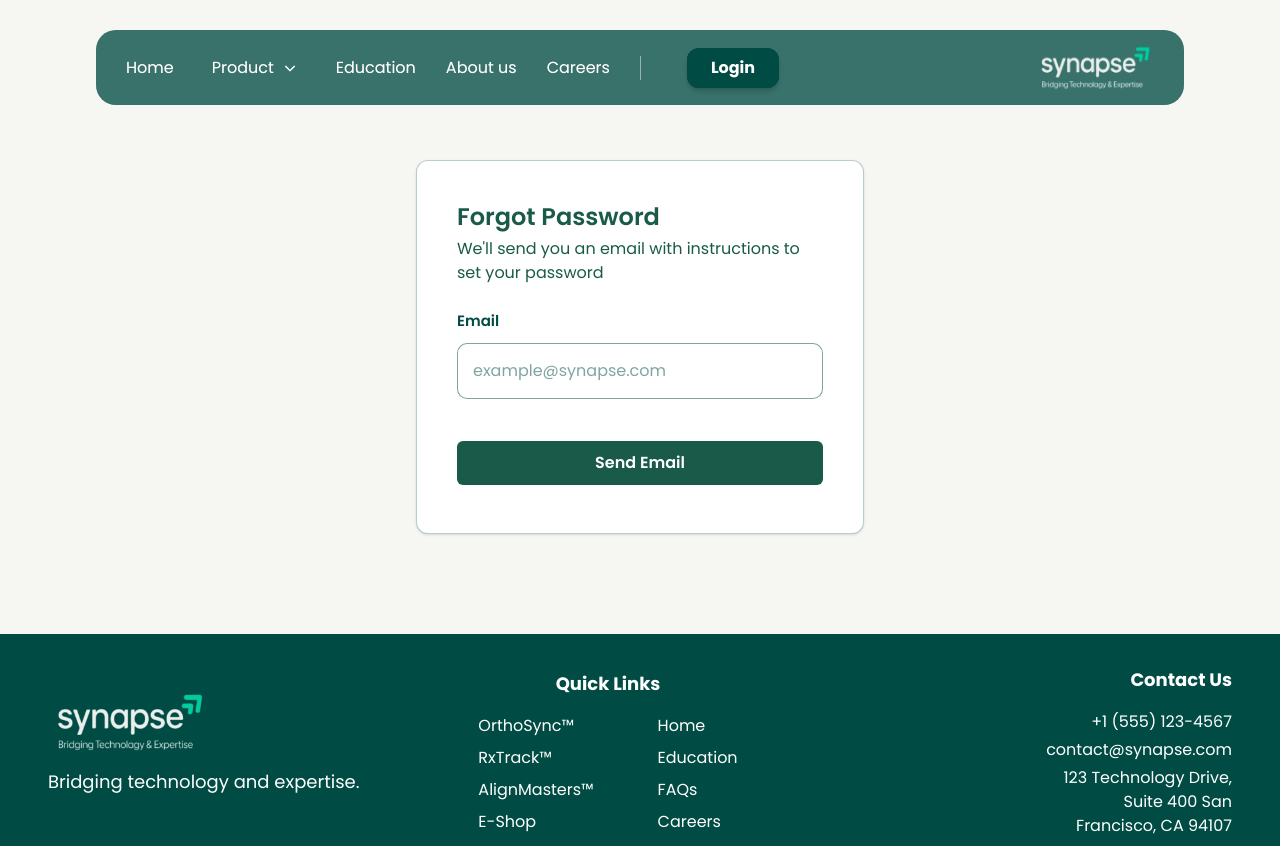
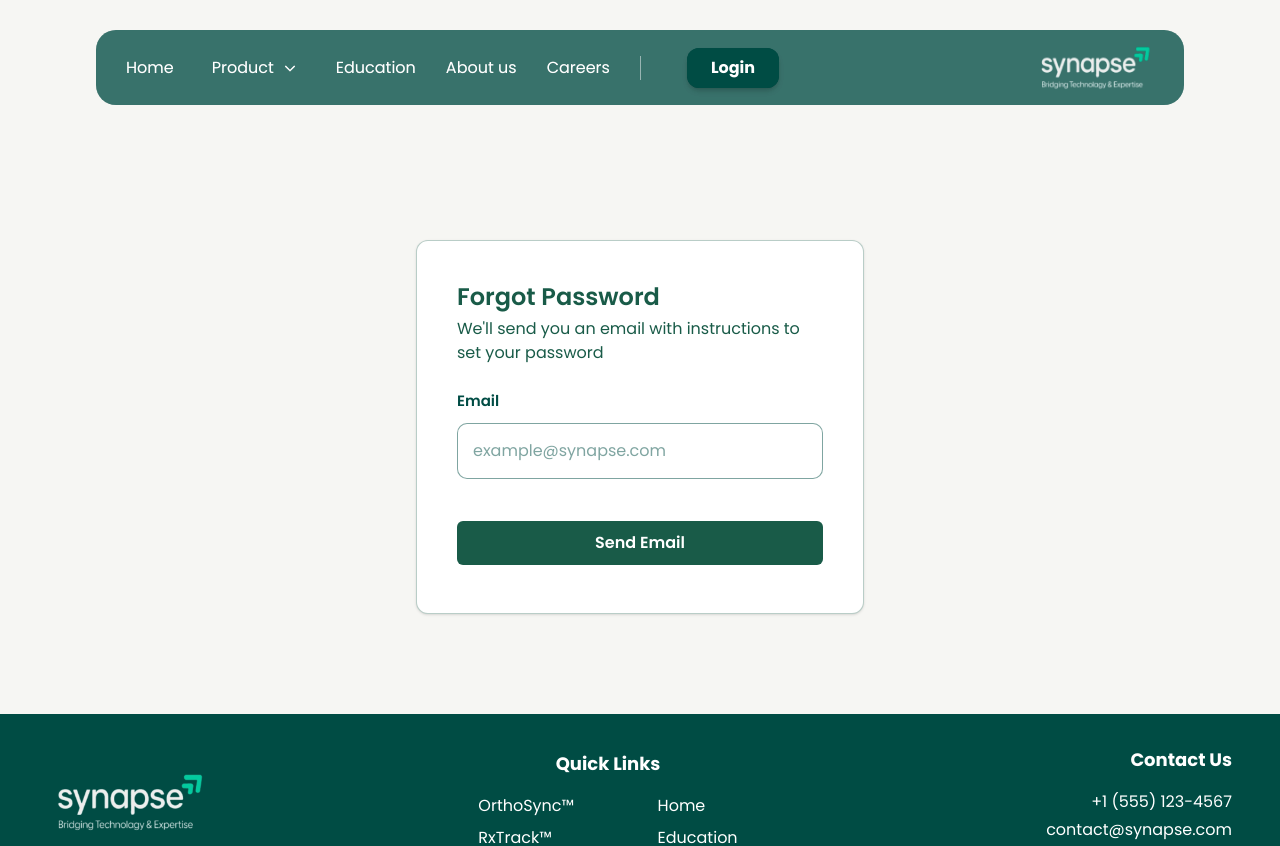
Before and after one commit to YutitechInnovations/synapse-website, a Next.js app: page /forgot-password in a window 1280 px wide. Shown: the top 846 px of the page. Built offline with nearby package versions, Linux system fonts and the light colour scheme.

Commit message:
margin padding change

```diff
--- a/src/app/forgot-password/page.js
+++ b/src/app/forgot-password/page.js
@@ -8,7 +8,7 @@ export default function ForgotPasswordPage() {
       <ClientOnly>
         <Navbar />
       </ClientOnly>
-      <main className="flex items-center justify-center pt-40 pb-[100px] px-4">
+      <main className="flex items-center justify-center pt-60 pb-[100px] px-4">
         <ForgotPasswordForm />
       </main>
     </div>
```
